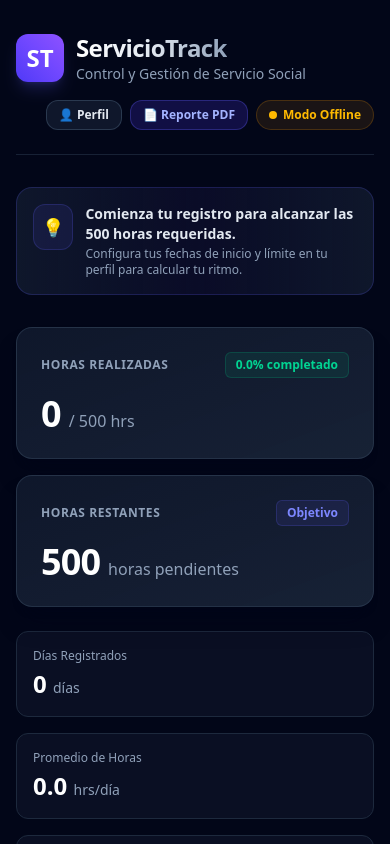
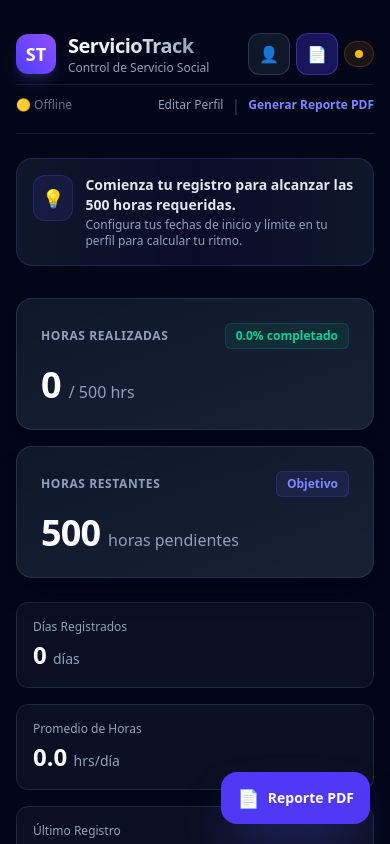
Before and after one commit to cornelioalexis65-cyber/SERVICIOTRACK, a React (Vite) app: page / in a window 390 px wide. Shown: the top 844 px of the page. Built offline with nearby package versions, Linux system fonts and the light colour scheme; no server answers.

Commit message:
fix: botones de reporte accesibles en celular + FAB flotante

```diff
--- a/src/App.tsx
+++ b/src/App.tsx
@@ -157,6 +157,20 @@ function App() {
         abierto={modalReporteAbierto}
         onCerrar={() => setModalReporteAbierto(false)}
       />
+
+      {/* Botón flotante móvil para Reporte PDF */}
+      {!modalReporteAbierto && !modalPerfilAbierto && (
+        <button
+          type="button"
+          id="fab-reporte"
+          onClick={() => setModalReporteAbierto(true)}
+          title="Generar Reporte PDF"
+          className="fixed bottom-5 right-5 z-40 sm:hidden flex items-center gap-2 px-4 py-3 rounded-2xl bg-indigo-600 hover:bg-indigo-500 text-white text-sm font-bold shadow-2xl shadow-indigo-500/40 transition-all active:scale-95"
+        >
+          <span className="text-lg">📄</span>
+          <span>Reporte PDF</span>
+        </button>
+      )}
     </div>
   )
 }
--- a/src/components/Header.tsx
+++ b/src/components/Header.tsx
@@ -18,72 +18,101 @@ export function Header({
   onAbrirReporte,
 }: HeaderProps) {
   return (
-    <header className="border-b border-slate-800/80 pb-6 mb-8 flex flex-col sm:flex-row items-start sm:items-center justify-between gap-4">
-      <div className="flex items-center gap-3">
-        <div className="w-12 h-12 rounded-xl bg-gradient-to-tr from-indigo-600 to-violet-500 flex items-center justify-center shadow-lg shadow-indigo-500/20 text-white font-bold text-2xl">
+    <header className="border-b border-slate-800/80 pb-4 mb-6">
+      <div className="flex items-center justify-between gap-3">
+        {/* Logo + Título */}
+        <div className="flex items-center gap-3 min-w-0">
+          <div className="w-10 h-10 shrink-0 rounded-xl bg-gradient-to-tr from-indigo-600 to-violet-500 flex items-center justify-center shadow-lg shadow-indigo-500/20 text-white font-bold text-lg">
             ST
           </div>
-        <div>
+          <div className="min-w-0">
             <div className="flex items-center gap-2">
-            <h1 className="text-2xl sm:text-3xl font-extrabold tracking-tight bg-gradient-to-r from-white via-slate-200 to-slate-400 bg-clip-text text-transparent">
+              <h1 className="text-xl sm:text-3xl font-extrabold tracking-tight bg-gradient-to-r from-white via-slate-200 to-slate-400 bg-clip-text text-transparent truncate">
                 ServicioTrack
               </h1>
-            <span className="hidden sm:inline-block text-xs font-semibold px-2 py-0.5 rounded bg-slate-800 text-slate-300">
+              <span className="hidden sm:inline-block text-xs font-semibold px-2 py-0.5 rounded bg-slate-800 text-slate-300 shrink-0">
                 v1.0
               </span>
             </div>
-          <p className="text-sm text-slate-400 font-medium">
-            {perfil.nombre ? `Prestador: ${perfil.nombre}` : 'Control y Gestión de Servicio Social'}
+            <p className="text-xs text-slate-400 font-medium truncate">
+              {perfil.nombre ? `Prestador: ${perfil.nombre}` : 'Control de Servicio Social'}
             </p>
           </div>
         </div>
 
-      <div className="flex flex-wrap items-center gap-2 self-stretch sm:self-auto justify-end">
-        {/* Botón de Perfil */}
+        {/* Botones de acción - siempre visibles */}
+        <div className="flex items-center gap-1.5 shrink-0">
+          {/* Perfil */}
           <button
             type="button"
             onClick={onAbrirPerfil}
             title="Editar información del estudiante"
-          className="inline-flex items-center gap-1.5 px-3 py-1.5 rounded-xl bg-slate-900 hover:bg-slate-800 border border-slate-700/80 text-xs font-semibold text-slate-200 transition-colors cursor-pointer"
+            id="btn-abrir-perfil"
+            className="inline-flex items-center gap-1 px-2.5 py-2 rounded-xl bg-slate-900 hover:bg-slate-800 border border-slate-700/80 text-xs font-semibold text-slate-200 transition-colors cursor-pointer active:scale-95"
           >
-          👤 Perfil
+            <span className="text-base">👤</span>
+            <span className="hidden sm:inline">Perfil</span>
           </button>
 
-        {/* Botón de Generar Reporte */}
+          {/* Reporte PDF */}
           <button
             type="button"
             onClick={onAbrirReporte}
             title="Generar e imprimir reporte en PDF"
-          className="inline-flex items-center gap-1.5 px-3 py-1.5 rounded-xl bg-indigo-600/20 hover:bg-indigo-600/30 border border-indigo-500/30 text-xs font-semibold text-indigo-300 transition-colors cursor-pointer"
+            id="btn-abrir-reporte"
+            className="inline-flex items-center gap-1 px-2.5 py-2 rounded-xl bg-indigo-600/30 hover:bg-indigo-600/50 border border-indigo-500/40 text-xs font-semibold text-indigo-300 transition-colors cursor-pointer active:scale-95"
           >
-          📄 Reporte PDF
+            <span className="text-base">📄</span>
+            <span className="hidden sm:inline">Reporte PDF</span>
           </button>
 
-        {/* Indicador de Estado del Servidor */}
+          {/* Indicador de estado del servidor - solo icono en móvil */}
           <button
             type="button"
             onClick={onReconectar}
-          title={backendConectado ? 'Servidor conectado. Clic para sincronizar.' : 'Modo local offline. Clic para reintentar conexión.'}
-          className={`inline-flex items-center gap-1.5 px-3 py-1.5 rounded-full text-xs font-semibold border transition-colors cursor-pointer ${
+            title={backendConectado ? 'Servidor conectado. Clic para sincronizar.' : 'Modo offline. Clic para reintentar.'}
+            id="btn-estado-servidor"
+            className={`inline-flex items-center gap-1 px-2.5 py-2 rounded-full text-xs font-semibold border transition-colors cursor-pointer active:scale-95 ${
               backendConectado
                 ? 'bg-emerald-500/10 text-emerald-400 border-emerald-500/20 hover:bg-emerald-500/20'
                 : 'bg-amber-500/10 text-amber-400 border-amber-500/20 hover:bg-amber-500/20'
             }`}
           >
             <span
-            className={`w-2 h-2 rounded-full ${
+              className={`w-2 h-2 rounded-full shrink-0 ${
                 sincronizando
-                ? 'bg-blue-400 animate-spin'
+                  ? 'bg-blue-400 animate-ping'
                   : backendConectado
                   ? 'bg-emerald-400 animate-pulse'
                   : 'bg-amber-400'
               }`}
             />
-          {sincronizando
-            ? 'Sincronizando...'
-            : backendConectado
-            ? 'API Conectada'
-            : 'Modo Offline'}
+            <span className="hidden sm:inline">
+              {sincronizando ? 'Sincronizando...' : backendConectado ? 'API Conectada' : 'Modo Offline'}
+            </span>
+          </button>
+        </div>
+      </div>
+
+      {/* Barra de acciones rápidas en móvil (etiquetas visibles) */}
+      <div className="flex sm:hidden items-center justify-end gap-2 mt-2 pt-2 border-t border-slate-800/60">
+        <span className="text-xs text-slate-500 mr-auto">
+          {sincronizando ? '⟳ Sincronizando...' : backendConectado ? '🟢 Online' : '🟡 Offline'}
+        </span>
+        <button
+          type="button"
+          onClick={onAbrirPerfil}
+          className="text-xs text-slate-400 hover:text-white transition-colors"
+        >
+          Editar Perfil
+        </button>
+        <span className="text-slate-700">|</span>
+        <button
+          type="button"
+          onClick={onAbrirReporte}
+          className="text-xs text-indigo-400 hover:text-indigo-200 font-semibold transition-colors"
+        >
+          Generar Reporte PDF
         </button>
       </div>
     </header>
```
Lines whose indentation alone changed are shown as unchanged.
